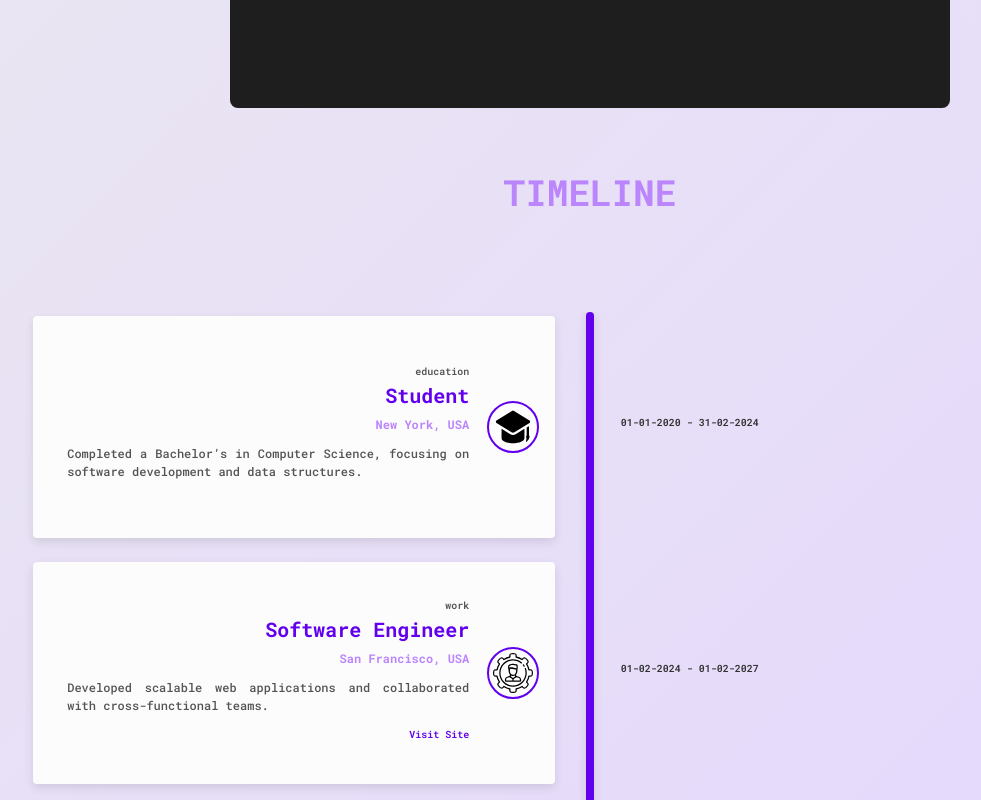
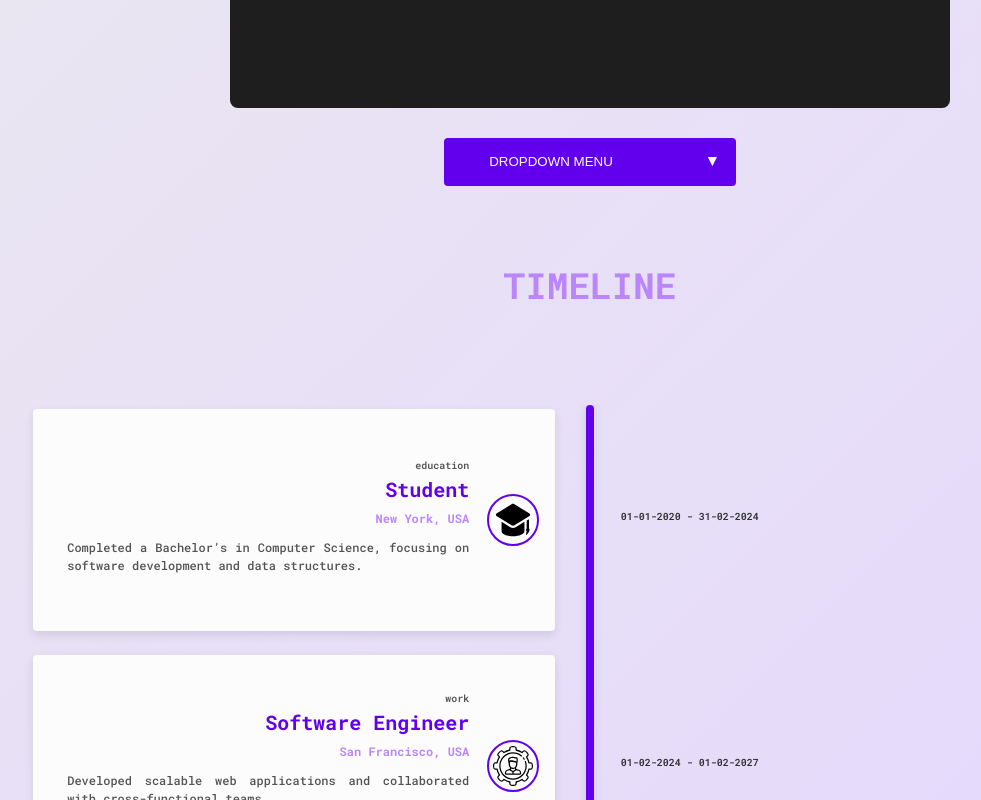
Before and after one commit to AmreetKumarkhuntia/project-vernix, a SvelteKit app: page /components in a window 1280 px wide. Shown: the part 4460-5260 px from the top of the page, without its empty margins (50-1031 px from the left). Built offline with nearby package versions, Linux system fonts and the light colour scheme.

Commit message:
feat: added dropdown component
- added dropdown component

```diff
--- a/package.json
+++ b/package.json
@@ -1,6 +1,6 @@
 {
   "name": "vergins",
-  "version": "2.2.0",
+  "version": "2.3.0",
   "scripts": {
     "dev": "vite dev",
     "build": "vite build",
--- a/src/css/default-theme.css
+++ b/src/css/default-theme.css
@@ -300,6 +300,21 @@
   --timeline-description-link-font-weight: 600;
 
   --timeline-width: 100%;
+
+  /* Dropdown */
+  --dropdown-height: 48px;
+  --dropdown-width: 292px;
+  --dropdown-label-width: 70%;
+  --dropdown-arrow-transition-duration: 600ms;
+  --dropdown-arrow-rotate-closed: 90deg;
+  --dropdown-arrow-rotate-open: 270deg;
+  --dropdown-bg-color: white;
+  --dropdown-border-color: #ddd;
+  --dropdown-border-radius: 4px;
+  --dropdown-shadow: 0px 8px 16px rgba(0, 0, 0, 0.2);
+  --dropdown-item-color: #333;
+  --dropdown-item-hover-bg-color: #f1f1f1;
+  --dropdown-item-padding: 8px 12px;
 }
 
 body {
--- a/src/lib/components/Button.svelte
+++ b/src/lib/components/Button.svelte
@@ -1,10 +1,11 @@
 <!-- src/components/Button.svelte -->
 <script lang="ts">
   export let onClick: () => void;
-    export let size: "small" | "medium" | "large" = "medium"; // Default size
+  export let size: 'small' | 'medium' | 'large' | 'fill' = 'medium';
+  export let componentClass: string = '';
 </script>
 
-<button on:click={onClick} class={`btn ${size}`}>
+<button on:click={onClick} class={`btn ${size} ${componentClass}`}>
   <slot></slot>
 </button>
 
@@ -17,14 +18,13 @@
     border-radius: var(--button-border-radius);
     cursor: pointer;
     transition: background-color var(--button-transition-speed);
-        height: auto; /* Height will be determined by padding */
+    height: auto;
   }
 
   .btn:hover {
     background-color: var(--button-hover-color);
   }
 
-    /* Size variations */
   .btn.small {
     padding: var(--button-size-small);
   }
@@ -33,6 +33,11 @@
     padding: var(--button-size-medium);
   }
 
+  .btn.fill {
+    height: 100%;
+    width: 100%;
+  }
+
   .btn.large {
     padding: var(--button-size-large);
   }
--- /dev/null
+++ b/src/lib/components/dropDown/DropDown.svelte
@@ -0,0 +1,132 @@
+<script lang="ts">
+  import Button from '$components/Button.svelte';
+  import { onMount } from 'svelte';
+  import type { DropdownItem } from './props';
+  import { extendInDirection } from '$components/transitions';
+
+  export let items: DropdownItem[] = [];
+  export let buttonLabel: string = 'Menu';
+  export let transitionDuration: number = 200;
+  export let multi = false;
+
+  let isOpen: boolean = false;
+
+  const toggleDropdown = () => {
+    isOpen = !isOpen;
+  };
+
+  onMount(() => {});
+</script>
+
+<div
+  class="dropdown"
+  on:focusout={() => {
+    isOpen = false;
+  }}
+>
+  <Button size={'fill'} onClick={toggleDropdown}>
+    <div class="dropdown-button">
+      <span class="dropdown-label">
+        {buttonLabel}
+      </span>
+      <span class="dropdown-arrow {isOpen === true ? 'open' : ''}">►</span>
+    </div>
+  </Button>
+  {#if isOpen === true}
+    <div
+      class="dropdown-menu"
+      in:extendInDirection={{
+        direction: 'top',
+        duration: transitionDuration,
+      }}
+      out:extendInDirection={{
+        direction: 'top',
+        duration: transitionDuration,
+      }}
+    >
+      {#each items as item}
+        <!-- svelte-ignore a11y-click-events-have-key-events -->
+        <!-- svelte-ignore a11y-no-static-element-interactions -->
+        <div
+          class="dropdown-item"
+          on:click={() => {
+            item.action();
+          }}
+        >
+          {item.label}
+        </div>
+      {/each}
+    </div>
+  {/if}
+</div>
+
+<style>
+  :root {
+    --dropdown-height: 48px;
+    --dropdown-width: 292px;
+    --dropdown-label-width: 70%;
+    --dropdown-arrow-transition-duration: 600ms;
+    --dropdown-arrow-rotate-closed: 90deg;
+    --dropdown-arrow-rotate-open: 270deg;
+    --dropdown-bg-color: white;
+    --dropdown-border-color: #ddd;
+    --dropdown-border-radius: 4px;
+    --dropdown-shadow: 0px 8px 16px rgba(0, 0, 0, 0.2);
+    --dropdown-item-color: #333;
+    --dropdown-item-hover-bg-color: #f1f1f1;
+    --dropdown-item-padding: 8px 12px;
+  }
+
+  .dropdown {
+    position: relative;
+    height: var(--dropdown-height);
+    width: var(--dropdown-width);
+  }
+
+  .dropdown-arrow {
+    display: block;
+    text-align: right;
+    scale: 1.15;
+    transform: rotate(var(--dropdown-arrow-rotate-closed));
+    transition: all var(--dropdown-arrow-transition-duration) ease;
+  }
+
+  .dropdown-arrow.open {
+    transform: rotate(var(--dropdown-arrow-rotate-open));
+  }
+
+  .dropdown-button {
+    width: 100%;
+    height: 100%;
+    display: flex;
+    align-items: center;
+    justify-content: space-between;
+  }
+
+  .dropdown-menu {
+    display: block;
+    position: absolute;
+    top: 100%;
+    left: 0;
+    background-color: var(--dropdown-bg-color);
+    border: 1px solid var(--dropdown-border-color);
+    border-radius: var(--dropdown-border-radius);
+    box-shadow: var(--dropdown-shadow);
+    z-index: var(--dropdown-menu-z-index, 1);
+    min-width: var(--dropdown-width);
+  }
+
+  .dropdown-label {
+    width: var(--dropdown-label-width);
+  }
+
+  .dropdown-item {
+    padding: var(--dropdown-item-padding);
+    color: var(--dropdown-item-color);
+    cursor: pointer;
+  }
+
+  .dropdown-item:hover {
+    background-color: var(--dropdown-item-hover-bg-color);
+  }
+</style>
--- /dev/null
+++ b/src/lib/components/dropDown/props.ts
@@ -0,0 +1,5 @@
+export type DropdownItem = {
+  id: string;
+  label: string;
+  action: () => void;
+};
--- a/src/lib/components/transitions/index.ts
+++ b/src/lib/components/transitions/index.ts
@@ -81,6 +81,7 @@ export function extendInDirection(
                 max-height: ${maxHeight};
                 max-width: ${maxWidth};
                 opacity: ${t};
+                overflow: hidden;
                 transition: max-height ${duration}ms ${easing}, max-width ${duration}ms ${easing}, opacity ${duration}ms ${easing};
             `;
     },
--- a/src/routes/components/+page.svelte
+++ b/src/routes/components/+page.svelte
@@ -30,6 +30,8 @@
     TimeLineEventType,
   } from '$components/timeLine/props';
   import TimeLine from '$components/timeLine/TimeLine.svelte';
+  import type { DropdownItem } from '$components/dropDown/props';
+  import DropDown from '$components/dropDown/DropDown.svelte';
 
   let inputValue = writable('');
   let showFlyer = false;
@@ -144,6 +146,25 @@
       href: '/products/electronics/Components',
     },
   ];
+
+  const dropDownItems: DropdownItem[] = [
+    {
+      label: 'Option 1',
+      id: '1',
+      action: () => console.log('Option 1 selected'),
+    },
+    {
+      label: 'Option 2',
+      id: '2',
+      action: () => console.log('Option 2 selected'),
+    },
+    {
+      label: 'Option 3',
+      id: '3',
+      action: () => console.log('Option 3 selected'),
+    },
+  ];
+
   let exampleCode = `
   const greeting = 'Hello, world!';
 
@@ -298,6 +319,10 @@
   </div>
 
   <div class="view-padding">
+    <DropDown buttonLabel={'DROPDOWN MENU'} items={dropDownItems}></DropDown>
+  </div>
+
+  <div class="view-padding">
     <Header hLevel={2}>
       <WrapperText text="TIMELINE" />
     </Header>
```
Lines whose indentation alone changed are shown as unchanged.
